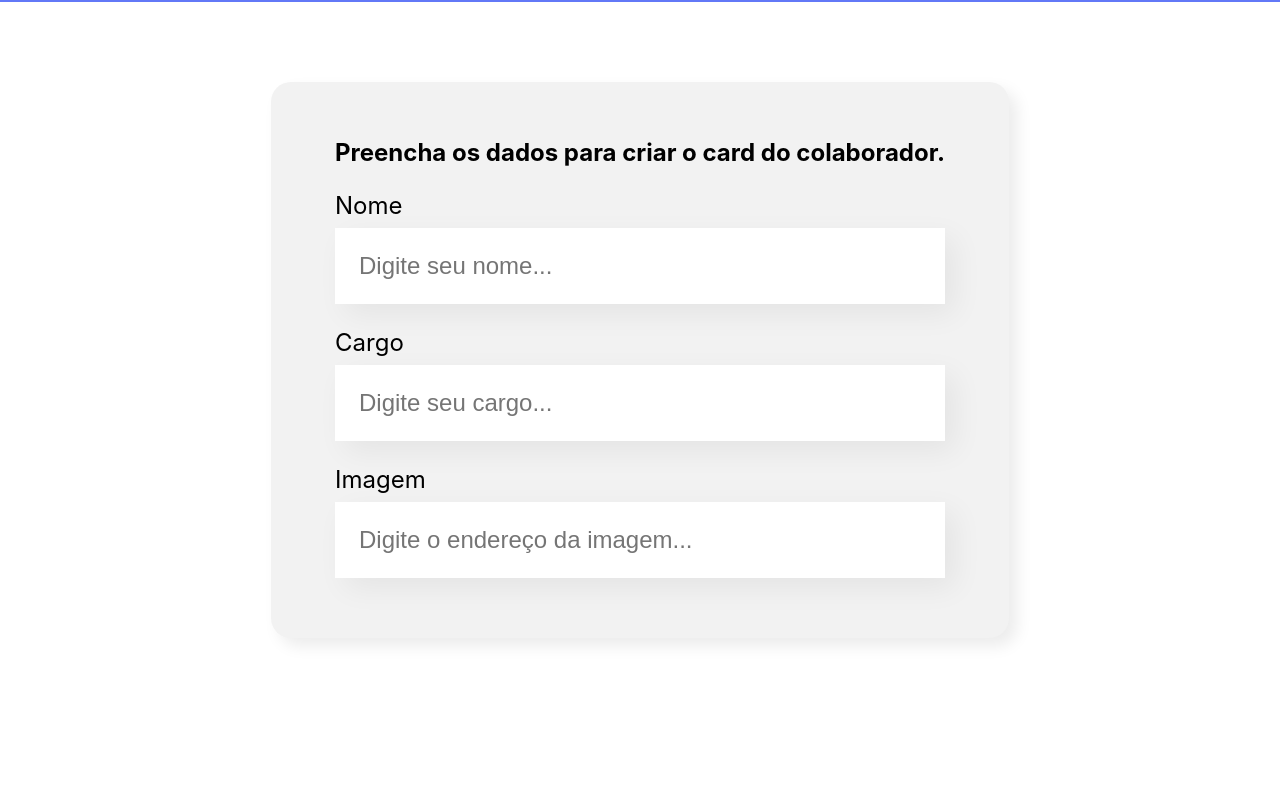
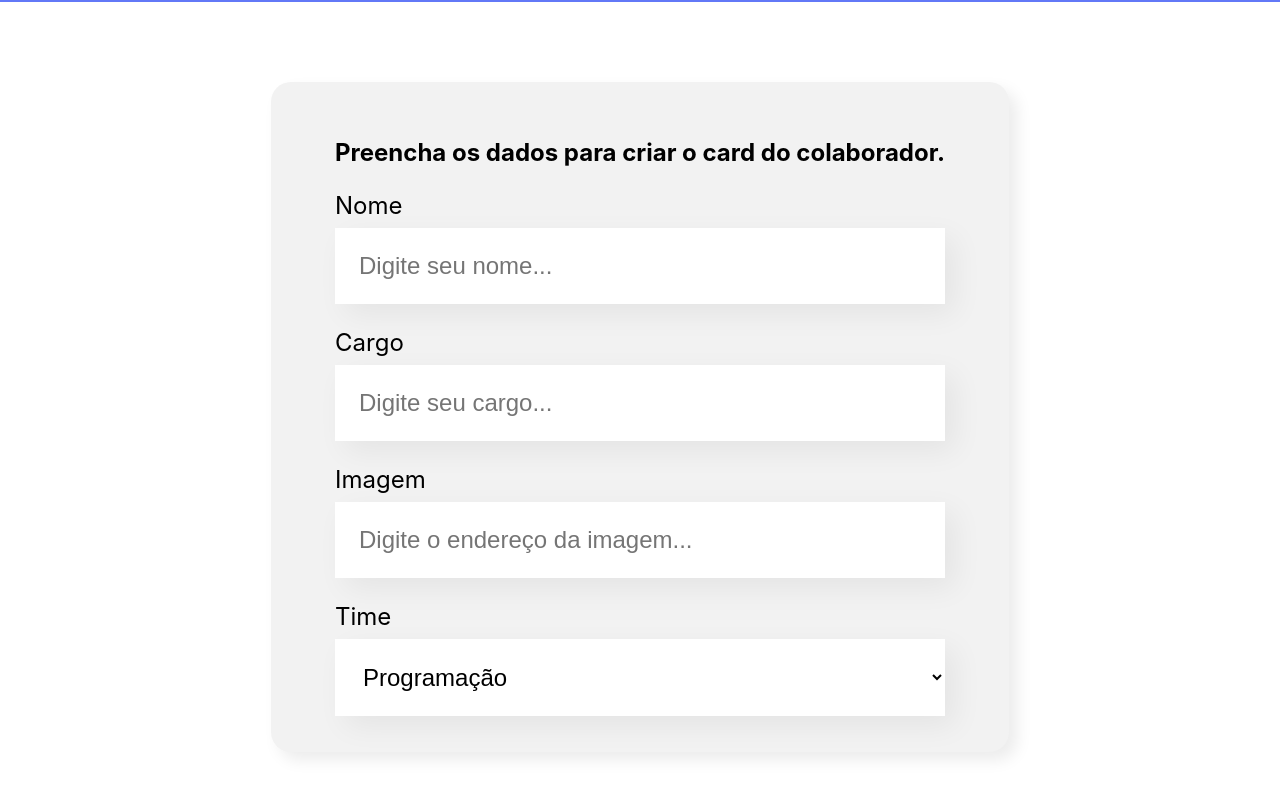
Before and after one commit to FilipeDellaPorta/organo, a JavaScript app: page / in a window 1280 px wide. Shown: the part 496-1292 px from the top of the page. Before the commit the page ends 1214 px from the top, so only its background shows below. Built offline with nearby package versions, Linux system fonts and the light colour scheme; the HTML template or start-up script is replaced by a standard one.

Commit message:
feat: :sparkles: componente do dropdown criado

```diff
--- a/src/components/Formulario/Formulario.js
+++ b/src/components/Formulario/Formulario.js
@@ -1,7 +1,17 @@
 import './Formulario.css';
 import CampoTexto from '../CampoTexto';
+import { ListaSuspensa } from '../ListaSuspensa/ListaSuspensa';
 
 export const Formulario = () => {
+  const times = [
+    'Programação',
+    'Front-End',
+    'Data Sciene',
+    'Devops',
+    'UX e Design',
+    'Mobile',
+    'Inovação e Gestão',
+  ];
   return (
     <section className='formulario'>
       <form>
@@ -9,6 +19,7 @@
         <CampoTexto label='Nome' placeholder='Digite seu nome' />
         <CampoTexto label='Cargo' placeholder='Digite seu cargo' />
         <CampoTexto label='Imagem' placeholder='Digite o endereço da imagem' />
+        <ListaSuspensa label='Time' itens={times} />
       </form>
     </section>
   );
--- /dev/null
+++ b/src/components/ListaSuspensa/ListaSuspensa.css
@@ -0,0 +1,15 @@
+.lista-suspensa label {
+    display: block;
+    margin-bottom: 8px;
+    font-size: 24px;
+}
+
+.lista-suspensa select {
+    background-color: #fff;
+    box-shadow: 10px 10px 30px rgba(0, 0, 0, 0.06);
+    width: 100%;
+    border: none;
+    font-size: 24px;
+    padding: 24px;
+    box-sizing: border-box;
+}
--- /dev/null
+++ b/src/components/ListaSuspensa/ListaSuspensa.js
@@ -0,0 +1,12 @@
+import './ListaSuspensa.css'
+
+export const ListaSuspensa = (props) => {
+    return (
+        <div className='lista-suspensa'>
+            <label>{props.label}</label>
+            <select>
+                {props.itens.map(item => <option key={item}>{item}</option>)}
+            </select>
+        </div>
+    )
+}
--- /dev/null
+++ b/src/components/ListaSuspensa/index.js
@@ -0,0 +1,3 @@
+import { ListaSuspensa } from './ListaSuspensa';
+
+export default ListaSuspensa;
```
